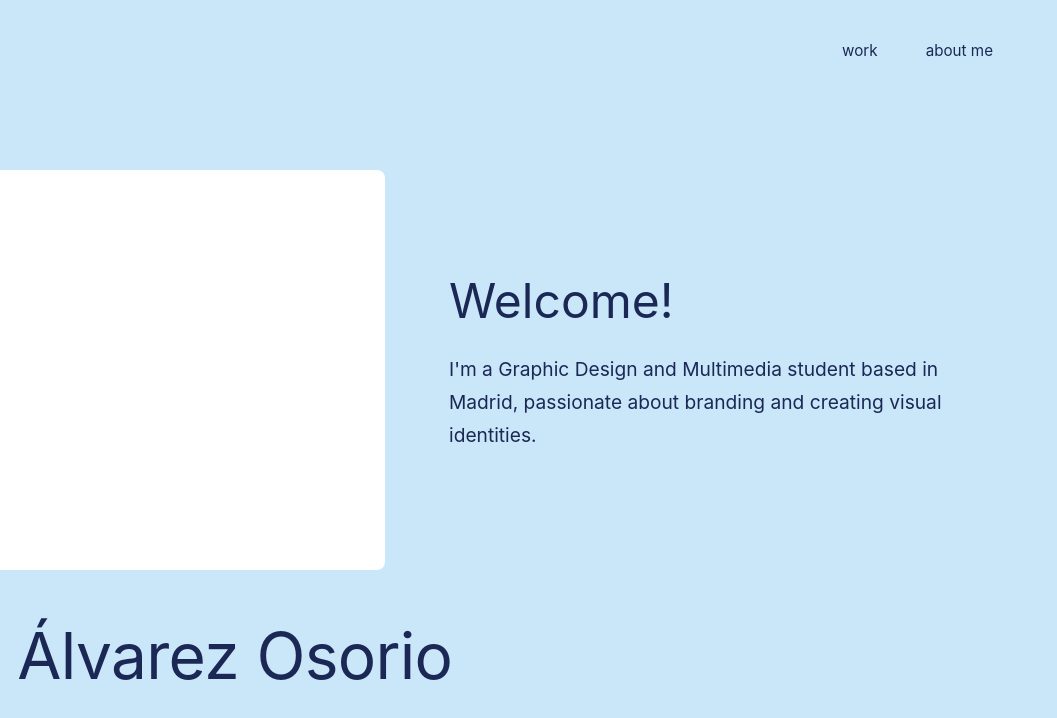
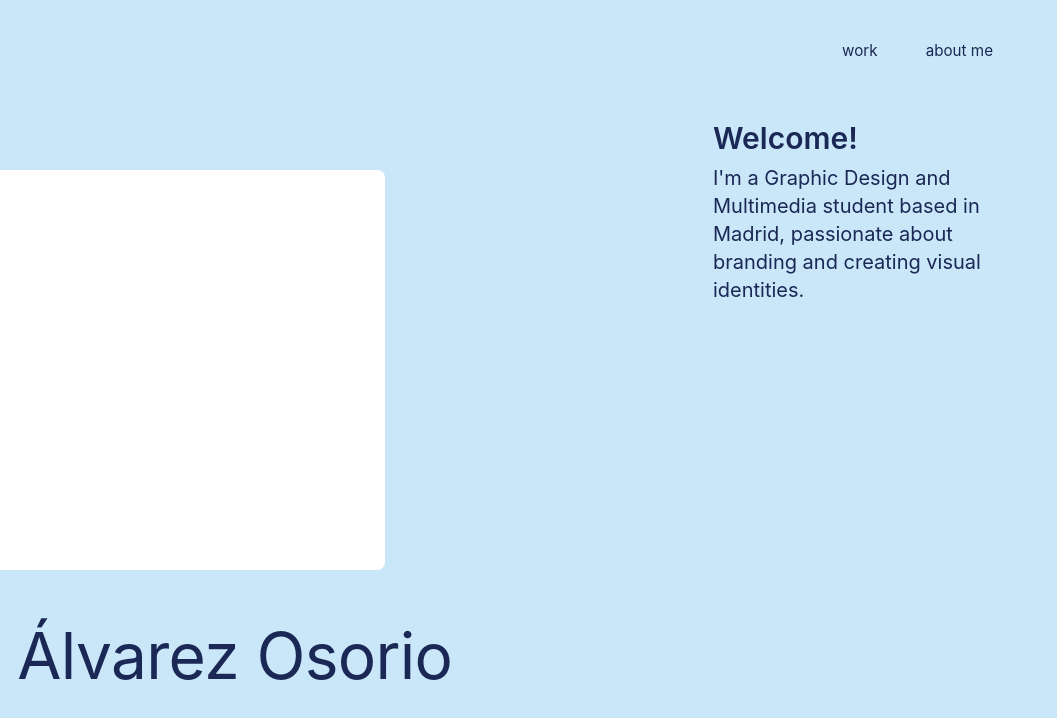
Before and after one commit to luciaosooo/CREATIVE-PORTFOLIO-TEMPLATE, a plain HTML site: page index.html in a window 1280 px wide. Shown: the full height of the page, 223-1280 px from the left. Drawn offline with Linux system fonts and the light colour scheme.

Commit message:
forgot to commit

```diff
--- a/assets/css/index.css
+++ b/assets/css/index.css
@@ -20,3 +20,4 @@
 @import url("site.css");
 @import url("theme.css");
 @import url("[otros].css");
+@import url("type.css");
--- a/assets/css/site.css
+++ b/assets/css/site.css
@@ -104,21 +104,26 @@ nav {
 
 /* Welcome Text */
 .hero-text {
-  padding: 2rem 0;
+  padding: 0;
+  position: absolute;
+  top: 120px;
+  right: 4rem;
+  max-width: 280px;
 }
 
 .welcome-title {
-  font-size: clamp(2rem, 4vw, 3rem);
-  font-weight: 400;
-  margin-bottom: 1.5rem;
+  font-size: 30px;
+  margin-bottom: 0.5rem;
   color: var(--text);
+  text-align: left;
 }
 
 .welcome-description {
-  font-size: clamp(1rem, 1.5vw, 1.2rem);
-  line-height: 1.7;
+  font-size: 20px;
+  line-height: 1.4;
   color: var(--text);
-  max-width: 500px;
+  text-align: left;
+  max-width: 100%;
 }
 
 /* Hero Name */
--- /dev/null
+++ b/assets/css/type.css
@@ -0,0 +1,6 @@
+@font-face {
+  font-family: "PPEditorialNew-Regular";
+  src: url("../fonts/PPEditorialNew-Regular.woff") format("woff2");
+  font-weight: normal;
+  font-style: normal;
+}
```
Also changed, not shown: assets/fonts/PPEditorialNew-Regular.woff (added).
